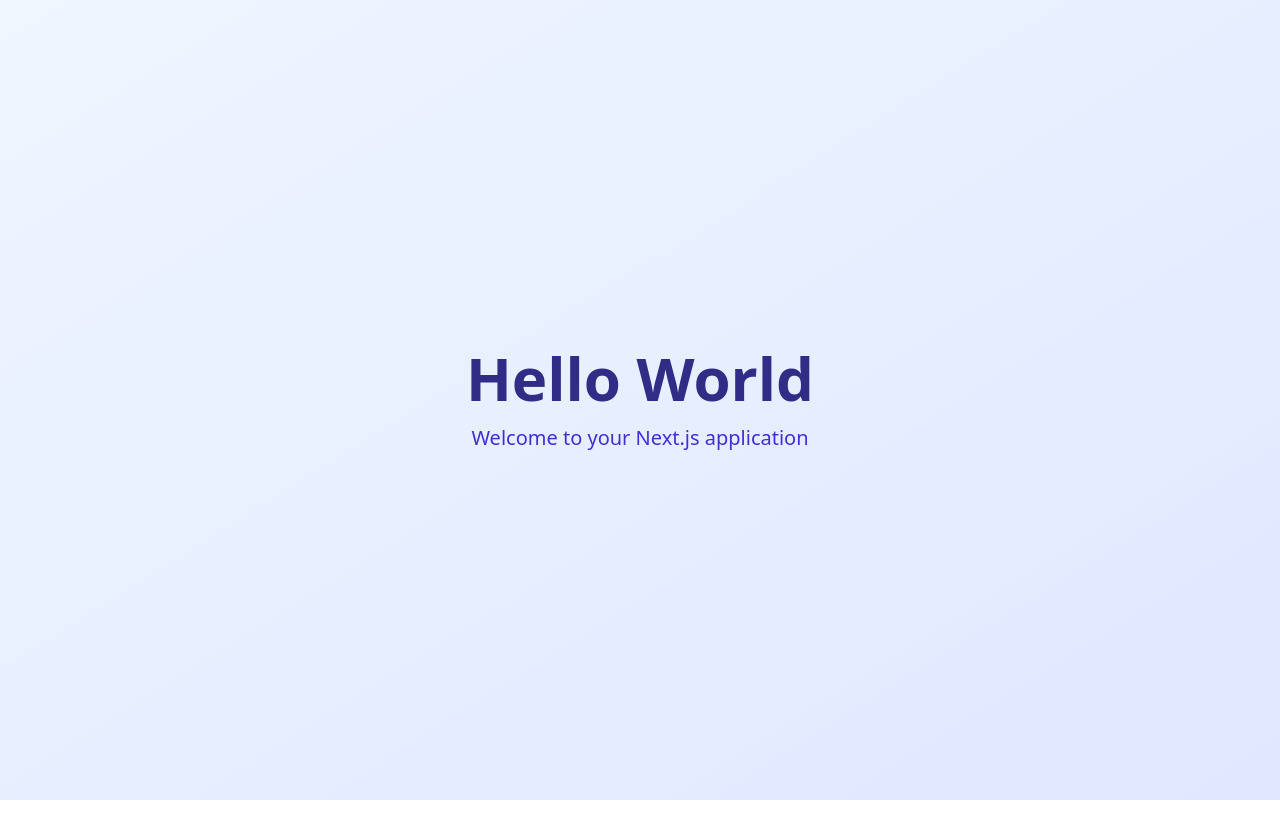
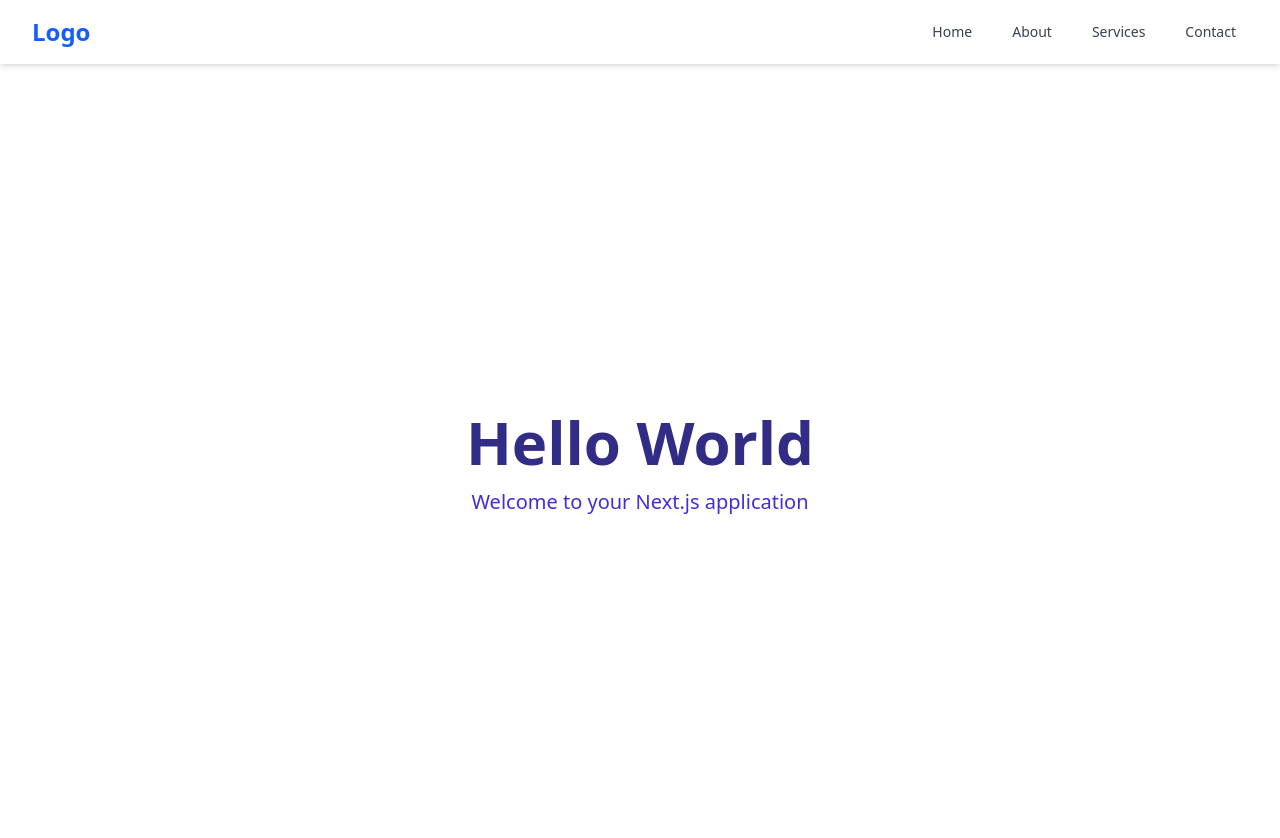
Before and after one commit to tqspham/hello-world-app-1777145047884, a Next.js app: page / in a window 1280 px wide. Shown: the top 838 px of the page. Before the commit the page ends 800 px from the top, so only its background shows below. Built offline with nearby package versions, Linux system fonts and the light colour scheme.

Commit message:
Update app/layout.tsx

```diff
--- a/app/layout.tsx
+++ b/app/layout.tsx
@@ -1,19 +1,21 @@
 import type { Metadata } from 'next';
+import Navbar from '@/components/Navbar';
 import './globals.css';
 
 export const metadata: Metadata = {
   title: 'Hello World App',
-  description: 'A simple Next.js application displaying Hello World',
+  description: 'A simple hello world application',
 };
 
 export default function RootLayout({
   children,
 }: {
   children: React.ReactNode;
-}): React.ReactElement {
+}) {
   return (
     <html lang="en">
-      <body className="bg-gradient-to-br from-blue-50 to-indigo-100 min-h-screen">
+      <body>
+        <Navbar />
         {children}
       </body>
     </html>
```
